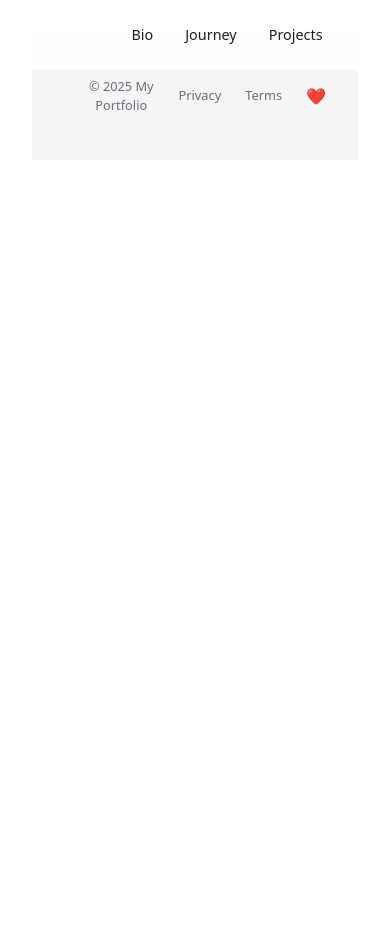
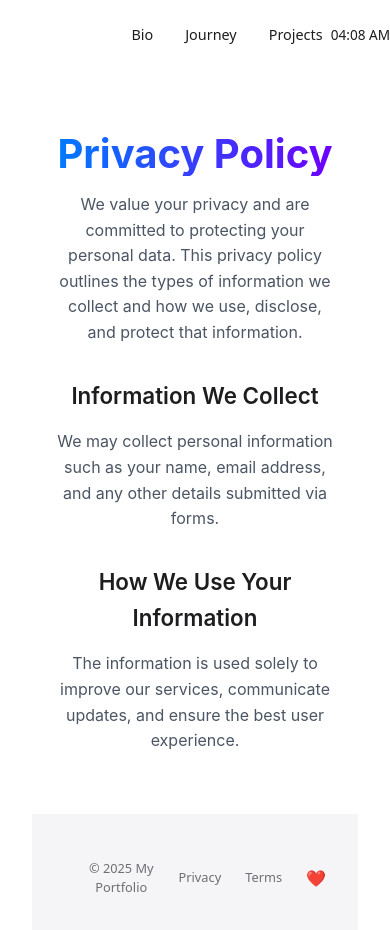
Before and after one commit to nileshcf/portfolio, a React (Vite) app: page /privacy in a window 390 px wide. Shown: the top 930 px of the page. Before the commit the page ends 844 px from the top, so only its background shows below. Built offline with nearby package versions, Linux system fonts and the light colour scheme; no server answers.

Commit message:
added pages

```diff
--- a/src/App.jsx
+++ b/src/App.jsx
@@ -9,6 +9,8 @@ const Home = lazy(() => import('./pages/Home'));
 const Timeline = lazy(() => import('./pages/Timeline'));
 const Projects = lazy(() => import('./pages/Projects'));
 const Love = lazy(() => import('./pages/Love'));
+const Privacy = lazy(() => import('./pages/Privacy'));
+const Terms = lazy(() => import('./pages/Terms'));
 
 function App() {
   return (
@@ -21,6 +23,8 @@ function App() {
             <Route path="/timeline" element={<Timeline />} />
             <Route path="/projects" element={<Projects />} />
             <Route path="/love" element={<Love />} />
+            <Route path="/privacy" element={<Privacy />} />
+            <Route path="/terms" element={<Terms />} />
           </Routes>
         </Suspense>
       </main>
--- a/src/components/Header.css
+++ b/src/components/Header.css
@@ -1,3 +1,12 @@
+/* Timeline Wrapper & Structure */
+.timeline-wrapper {
+  position: relative;
+  max-width: 1200px;
+  margin: 0 auto;
+  padding: 40px 20px;
+}
+
+/* Header Styles */
 .app-header {
   position: fixed;
   top: 0;
@@ -9,6 +18,9 @@
   -webkit-backdrop-filter: blur(10px);
   z-index: 1000;
   transition: all 0.4s cubic-bezier(0.25, 0.8, 0.25, 1);
+  display: flex;
+  justify-content: center;
+  align-items: center;
 }
 
 .app-header.scrolled {
@@ -18,9 +30,11 @@
 
 .nav-container {
   max-width: 1200px;
-  margin: 0 auto;
+  width: 100%;
   display: flex;
   justify-content: center;
+  align-items: center;
+  position: relative;
 }
 
 .nav-links {
@@ -64,3 +78,231 @@
 .nav-link.active {
   font-weight: 600;
 }
+
+/* Header Time and Weather Info */
+.header-info {
+  position: absolute;
+  right: 2rem;
+  top: 50%;
+  transform: translateY(-50%);
+  display: flex;
+  align-items: center;
+  gap: 1rem;
+  font-size: 0.85rem;
+  font-weight: 500;
+  color: #1d1d1f;
+}
+
+.header-info .time,
+.header-info .weather {
+  display: flex;
+  align-items: center;
+  gap: 0.4rem;
+}
+
+.header-info .weather-icon {
+  font-size: 1rem;
+  color: #6E00FF;
+}
+
+.timeline-title {
+  text-align: center;
+  font-size: 2.5rem;
+  font-weight: bold;
+  margin-bottom: 40px;
+}
+
+.gradient-text {
+  background: linear-gradient(to right, #007AFF, #6E00FF);
+  -webkit-background-clip: text;
+  -webkit-text-fill-color: transparent;
+}
+
+.timeline-container {
+  position: relative;
+  display: flex;
+  flex-direction: column;
+}
+
+.timeline-container::before {
+  content: "";
+  position: absolute;
+  top: 0;
+  bottom: 0;
+  left: 50%;
+  width: 4px;
+  background: linear-gradient(#007AFF, #6E00FF);
+  transform: translateX(-50%);
+  z-index: 1;
+}
+
+/* Timeline Item Base Style */
+.timeline-item {
+  position: relative;
+  width: 50%;
+  padding: 20px 40px;
+  box-sizing: border-box;
+  z-index: 2;
+}
+
+.timeline-item-content {
+  background: linear-gradient(135deg, #ffffff 0%, #f8f8ff 100%);
+  padding: 28px;
+  border-radius: 24px;
+  box-shadow: 0 20px 50px rgba(0, 0, 0, 0.08);
+  position: relative;
+  transition: transform 0.4s ease, box-shadow 0.4s ease;
+  z-index: 2;
+  border: 1px solid rgba(0, 0, 0, 0.05);
+}
+
+.timeline-item-content:hover {
+  transform: translateY(-6px) scale(1.015);
+  box-shadow: 0 24px 60px rgba(0, 0, 0, 0.12);
+}
+
+/* Timeline Dot */
+.timeline-dot {
+  position: absolute;
+  top: 50%;
+  left: 50%;
+  transform: translate(-50%, -50%);
+  width: 20px;
+  height: 20px;
+  background-color: #1f1f1f;
+  border-radius: 50%;
+  border: 2px solid white;
+  box-shadow: 0 0 0 4px #6E00FF;
+  z-index: 4;
+}
+
+/* Header with Icon, Title and Year */
+.timeline-header {
+  display: flex;
+  justify-content: center;
+  align-items: center;
+  font-size: 1.1rem;
+  font-weight: 600;
+  gap: 0.5rem;
+  margin-bottom: 0.5rem;
+  position: relative;
+  color: #1f2937;
+}
+
+.timeline-icon {
+  display: flex;
+  align-items: center;
+  justify-content: center;
+  font-size: 1.3rem;
+  color: #6E00FF;
+}
+
+.timeline-separator {
+  color: #cbd5e1;
+  font-weight: 400;
+}
+
+.timeline-underline {
+  height: 2px;
+  width: 0;
+  background: linear-gradient(to right, #007AFF, #6E00FF);
+  transition: width 0.4s ease;
+  margin: 0 auto 1rem auto;
+  border-radius: 999px;
+}
+
+.timeline-item-content:hover .timeline-underline {
+  width: 85%;
+}
+
+.timeline-description {
+  font-size: 1rem;
+  color: #4b5563;
+  line-height: 1.6;
+  padding-top: 0.25rem;
+  transition: color 0.3s ease;
+}
+
+.timeline-item-content:hover .timeline-description {
+  color: #1f2937;
+}
+
+/* LEFT ITEMS */
+.timeline-item.left {
+  left: 0;
+  text-align: right;
+}
+
+.timeline-item.left .timeline-item-content {
+  margin-left: auto;
+}
+
+/* RIGHT ITEMS */
+.timeline-item.right {
+  left: 50%;
+  text-align: left;
+}
+
+/* Animations */
+.subtle-fade-in {
+  animation: fadeIn 0.8s ease-in-out both;
+}
+
+.subtle-rise-fade {
+  animation: riseFade 0.8s ease-in-out both;
+}
+
+.subtle-fade-in-delay {
+  animation: fadeIn 0.8s ease-in-out 0.3s both;
+}
+
+@keyframes fadeIn {
+  from {
+    opacity: 0;
+    transform: translateY(8px);
+  }
+  to {
+    opacity: 1;
+    transform: translateY(0);
+  }
+}
+
+@keyframes riseFade {
+  from {
+    opacity: 0;
+    transform: translateY(12px);
+  }
+  to {
+    opacity: 1;
+    transform: translateY(0);
+  }
+}
+
+/* Responsive Design */
+@media screen and (max-width: 768px) {
+  .timeline-item {
+    width: 100%;
+    left: 0 !important;
+    text-align: left;
+    padding: 20px;
+  }
+
+  .timeline-item.left .timeline-item-content,
+  .timeline-item.right .timeline-item-content {
+    margin: 0;
+  }
+
+  .timeline-container::before {
+    left: 20px;
+  }
+
+  .timeline-dot {
+    left: 20px;
+    top: 28px;
+    transform: translateX(0);
+  }
+
+  .timeline-header {
+    justify-content: flex-start;
+  }
+}
--- a/src/components/Header.jsx
+++ b/src/components/Header.jsx
@@ -1,20 +1,65 @@
 import React, { useEffect, useState } from 'react';
 import { Link, useLocation } from 'react-router-dom';
 import './Header.css';
+import { WiDaySunny, WiCloud, WiRain, WiSnow } from 'react-icons/wi';
 
 const Header = () => {
   const [scrolled, setScrolled] = useState(false);
   const [activeLink, setActiveLink] = useState('/');
+  const [time, setTime] = useState('');
+  const [weather, setWeather] = useState({ temp: null, icon: null });
   const location = useLocation();
 
   useEffect(() => {
     setActiveLink(location.pathname);
+
     const handleScroll = () => {
       setScrolled(window.scrollY > 10);
     };
+
+    const updateTime = () => {
+      const now = new Date();
+      setTime(now.toLocaleTimeString([], { hour: '2-digit', minute: '2-digit' }));
+    };
+
+    updateTime();
+    const timeInterval = setInterval(updateTime, 60000);
     window.addEventListener('scroll', handleScroll);
-    return () => window.removeEventListener('scroll', handleScroll);
+
+    return () => {
+      window.removeEventListener('scroll', handleScroll);
+      clearInterval(timeInterval);
+    };
   }, [location]);
+
+  useEffect(() => {
+    const fetchWeather = async () => {
+      try {
+        const position = await new Promise((resolve, reject) =>
+          navigator.geolocation.getCurrentPosition(resolve, reject)
+        );
+
+        const { latitude, longitude } = position.coords;
+        const apiKey = '7f187640b09ae4bf0086584dc9b266c0'; // Replace with your actual API key
+        const res = await fetch(
+          `https://api.openweathermap.org/data/2.5/weather?lat=${latitude}&lon=${longitude}&appid=${apiKey}&units=metric`
+        );
+        const data = await res.json();
+        const weatherMain = data.weather[0].main;
+
+        let icon = <WiDaySunny />;
+        if (weatherMain === 'Clouds') icon = <WiCloud />;
+        else if (weatherMain === 'Rain') icon = <WiRain />;
+        else if (weatherMain === 'Snow') icon = <WiSnow />;
+
+        setWeather({ temp: Math.round(data.main.temp), icon });
+      } catch (err) {
+        console.error('Weather fetch error:', err);
+      }
+    };
+
+    fetchWeather();
+  }, []);
 
   const links = [
     { path: '/', name: 'Bio' },
@@ -37,6 +82,15 @@ const Header = () => {
             </Link>
           ))}
         </div>
+        <div className="header-info">
+          <div className="time">{time}</div>
+          {weather.temp !== null && (
+            <div className="weather">
+              <span className="weather-icon">{weather.icon}</span>
+              <span>{weather.temp}°C</span>
+            </div>
+          )}
+        </div>
       </nav>
     </header>
   );
--- a/src/components/Timeline/TimelineItem.css
+++ b/src/components/Timeline/TimelineItem.css
@@ -69,7 +69,7 @@
     width: 14px;
     height: 14px;
     background-color: #fff;
-    border: 4px solid #2121D1;
+    border: 4px solid #0064ff;
     border-radius: 50%;
     z-index: 3
 }
@@ -92,7 +92,7 @@
   align-items: center;
   justify-content: center;
   font-size: 1.3rem;
-  color: #868488;
+  color: #2121D1;
 }
 
 .timeline-separator {
--- /dev/null
+++ b/src/pages/Legal.css
@@ -0,0 +1,36 @@
+/* LegalPage.css */
+.legal-wrapper {
+  max-width: 800px;
+  margin: 100px auto 60px auto;
+  padding: 0 24px;
+  font-family: -apple-system, BlinkMacSystemFont, 'Segoe UI', Roboto, 'Helvetica Neue', sans-serif;
+  color: #1d1d1f;
+  line-height: 1.6;
+}
+
+.legal-title {
+  font-size: 2.5rem;
+  font-weight: 700;
+  margin-bottom: 1rem;
+  text-align: center;
+}
+
+.legal-subheading {
+  font-size: 1.4rem;
+  font-weight: 600;
+  margin-top: 2rem;
+  margin-bottom: 0.5rem;
+}
+
+.legal-description,
+.legal-text {
+  font-size: 1rem;
+  margin-bottom: 1.25rem;
+  color: #4b5563;
+}
+
+.gradient-text {
+  background: linear-gradient(to right, #007AFF, #6E00FF);
+  -webkit-background-clip: text;
+  -webkit-text-fill-color: transparent;
+}
--- /dev/null
+++ b/src/pages/Privacy.jsx
@@ -0,0 +1,24 @@
+import React from 'react';
+import './Legal.css';
+
+const Privacy = () => {
+  return (
+    <div className="legal-wrapper">
+      <h1 className="legal-title gradient-text">Privacy Policy</h1>
+      <p className="legal-description">
+        We value your privacy and are committed to protecting your personal data. This privacy policy outlines the types of
+        information we collect and how we use, disclose, and protect that information.
+      </p>
+      <h2 className="legal-subheading">Information We Collect</h2>
+      <p className="legal-text">
+        We may collect personal information such as your name, email address, and any other details submitted via forms.
+      </p>
+      <h2 className="legal-subheading">How We Use Your Information</h2>
+      <p className="legal-text">
+        The information is used solely to improve our services, communicate updates, and ensure the best user experience.
+      </p>
+    </div>
+  );
+};
+
+export default Privacy;
--- /dev/null
+++ b/src/pages/Terms.jsx
@@ -0,0 +1,25 @@
+import React from 'react';
+import './Legal.css';
+
+const Terms = () => {
+  return (
+    <div className="legal-wrapper">
+      <h1 className="legal-title gradient-text">Terms & Conditions</h1>
+      <p className="legal-description">
+        By accessing this portfolio, you agree to comply with and be bound by the following terms and conditions of use,
+        which govern our relationship with you in relation to this website.
+      </p>
+      <h2 className="legal-subheading">Usage</h2>
+      <p className="legal-text">
+        This website is for personal and educational use only. Unauthorized use or reproduction is strictly prohibited.
+      </p>
+      <h2 className="legal-subheading">Disclaimer</h2>
+      <p className="legal-text">
+        All content is provided "as is" with no warranties, expressed or implied. We reserve the right to update content
+        without notice.
+      </p>
+    </div>
+  );
+};
+
+export default Terms;
--- a/src/pages/Timeline.css
+++ b/src/pages/Timeline.css
@@ -32,7 +32,7 @@ background: linear-gradient(90deg,rgba(5, 0, 143, 1) 0%, rgba(33, 33, 209, 1) 35
   bottom: 0;
   left: 50%;
   width: 4px;
-  background-color: #2121D1;
+  background-color: #0064ff;
   transform: translateX(-50%);
   z-index: 1;
 }
```
Also changed, not shown: src/pages/Home.jsx (+5 -3 lines), src/pages/HomePage.css (+16 -10 lines).
